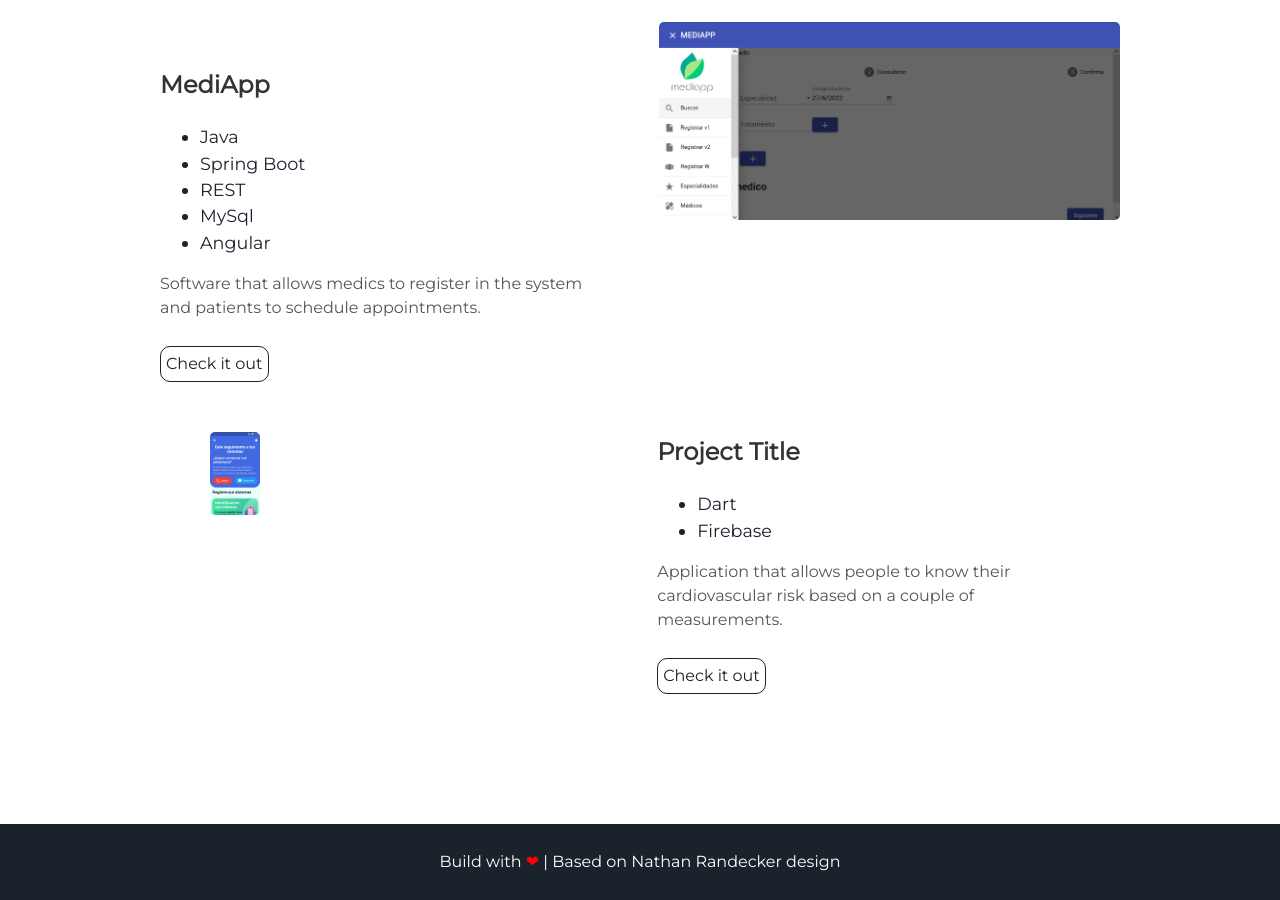
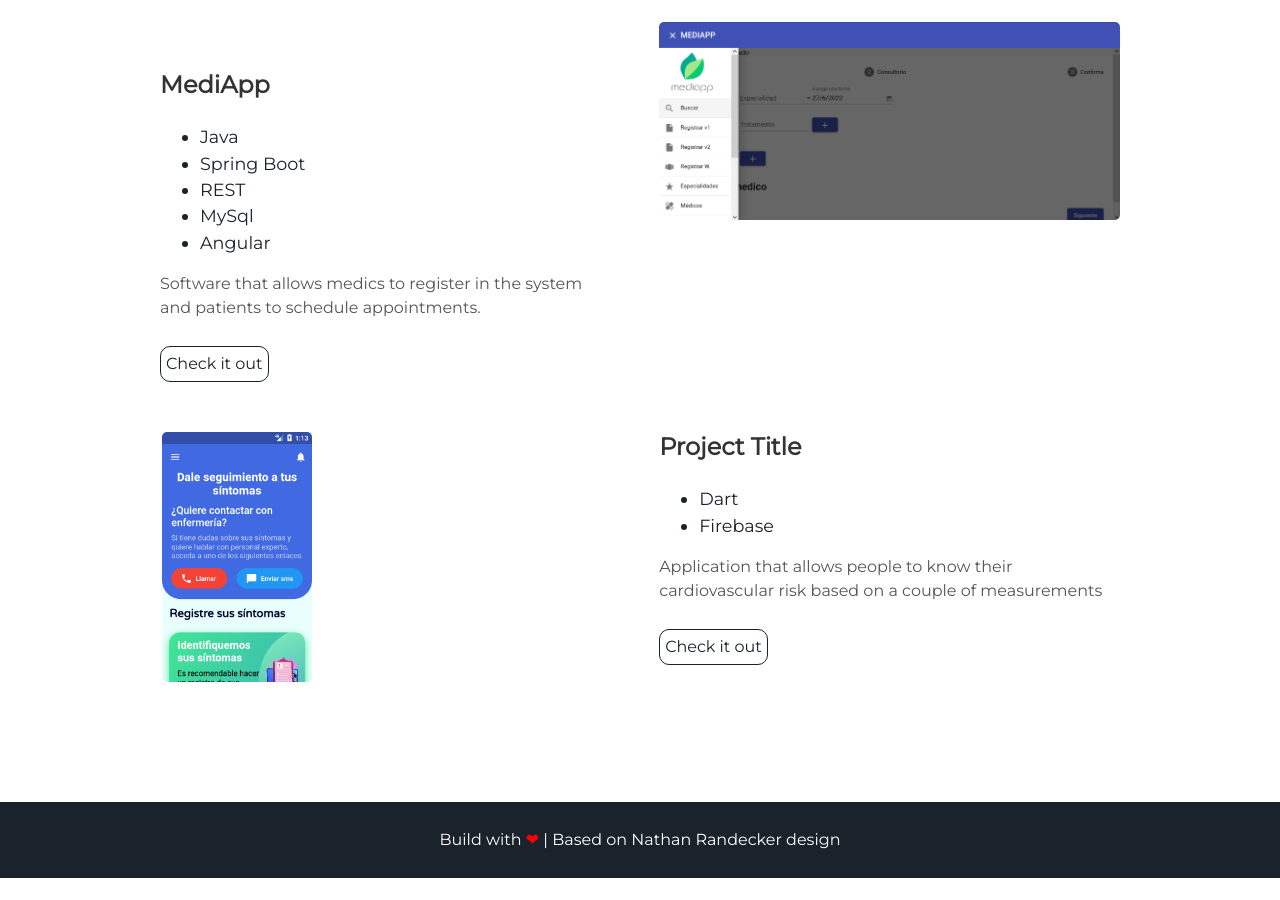
Before and after one commit to JuanCeron023/portfolio, a Jekyll site: the page built from index.html, in a window 1280 px wide and 900 px high, scrolled down 1969 px. Built offline with Jekyll 4.4.1, drawn with Linux system fonts in a browser that asks for light colours; after the commit the page ends 2847 px from its top, so only the background shows below that.

Commit message:
Update projects.html

```diff
--- a/_includes/projects.html
+++ b/_includes/projects.html
@@ -20,7 +20,7 @@
 </div>
 <div class="user-projects">
   <div class="images-left">
-    <img alt="project" src="{{ "/assets/img/sfsdfsdf.png" | prepend: site.baseurl }}"  width="50" height="60"/>
+    <img alt="project" src="{{ "/assets/img/sfsdfsdf.png" | prepend: site.baseurl }}"  width="150" height="200"/>
   </div>
   <div class="contents-right">
     <h3> Project Title </h3>
@@ -28,7 +28,7 @@
       <li>Dart</li>
             <li>Firebase</li>
     </ul>
-    <p>Application that allows people to know their cardiovascular risk based on a couple of measurements.</p>
+    <p>Application that allows people to know their cardiovascular risk based on a couple of measurements</p>
     <a class="project-link" href="https://play.google.com/store/apps/details?id=com.niriom.revisar_sintoma">Check it out</a>
   </div>
 </div>
```
